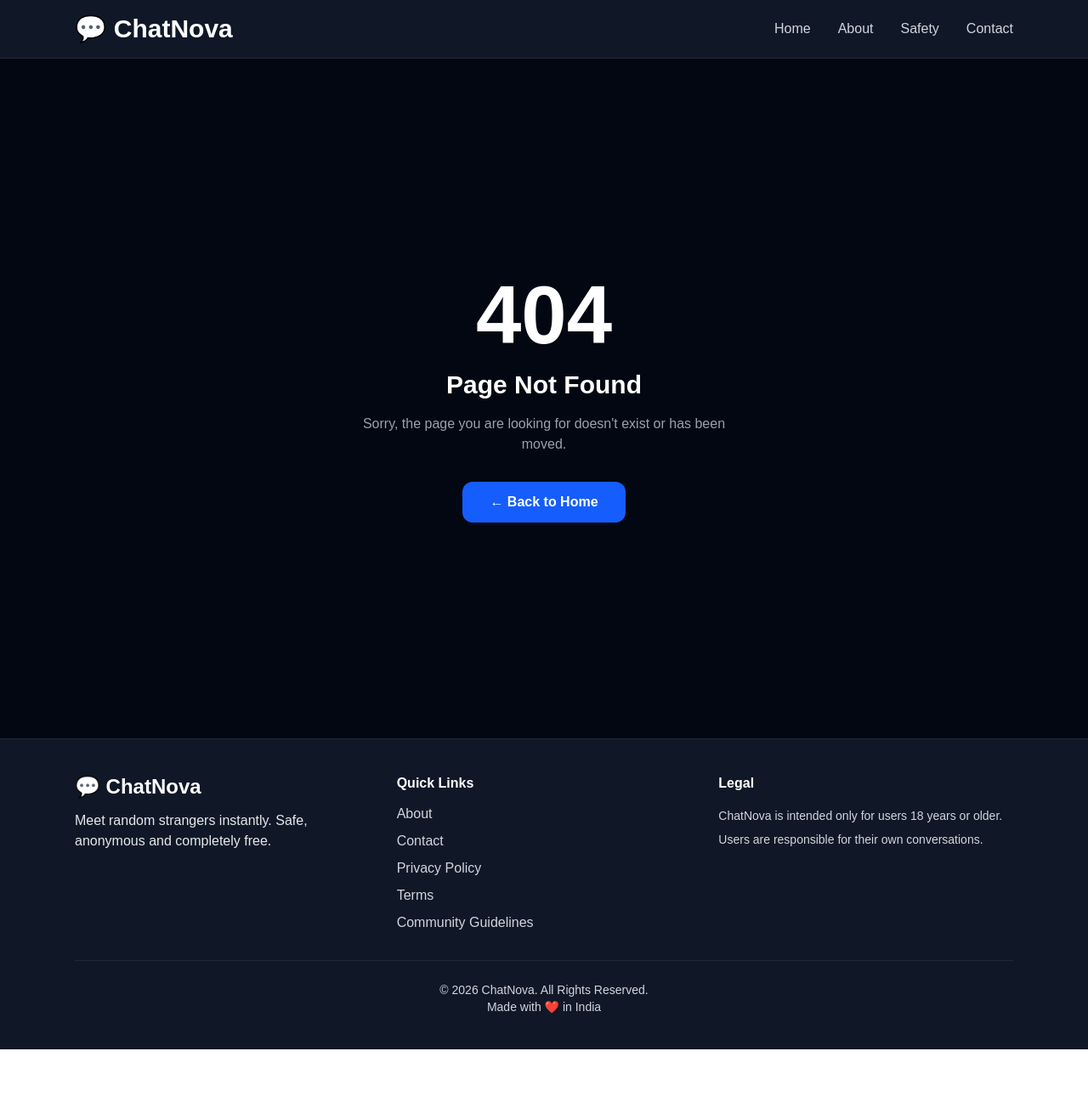
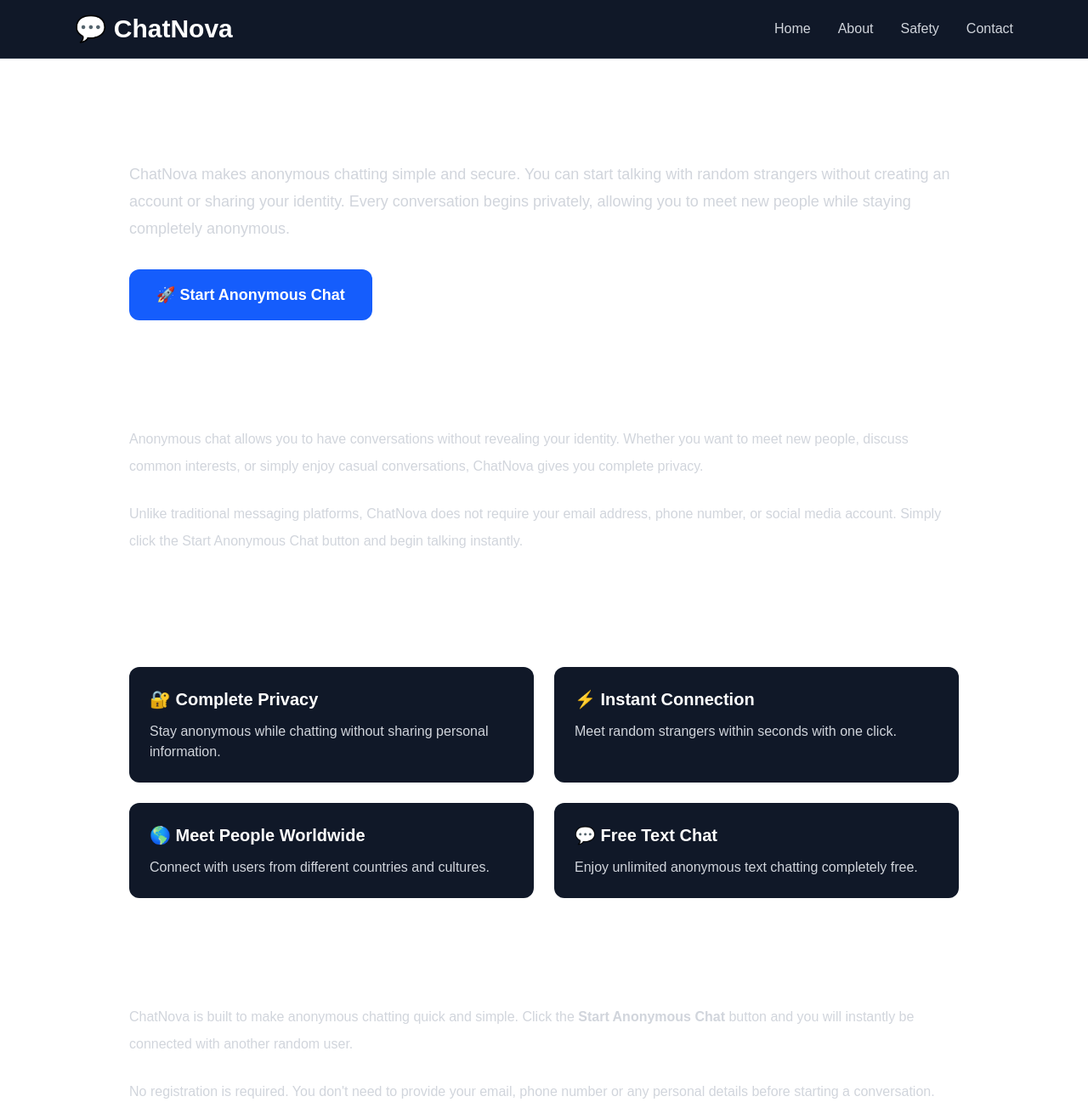
Before and after one commit to Shubhampb4499/random-chat, a Next.js app: page /anonymous-chat in a window 1280 px wide. Before the commit this address had no page. Shown: the top 1297 px of the page at 85% size. Before the commit the page ends 1235 px from the top, so only its background shows below. Built offline with nearby package versions, Linux system fonts and the light colour scheme.

Commit message:
Completed Anonymous Chat landing page V1

```diff
--- /dev/null
+++ b/app/anonymous-chat/page.tsx
@@ -0,0 +1,243 @@
+import type { Metadata } from "next";
+import Link from "next/link";
+
+export const metadata: Metadata = {
+  title: "Anonymous Chat - Talk to Strangers Without Signup | ChatNova",
+  description:
+    "Start anonymous chat with strangers instantly. No signup, no login and completely private. Meet new people safely on ChatNova.",
+  keywords: [
+    "Anonymous Chat",
+    "Anonymous Text Chat",
+    "Private Chat",
+    "Chat Without Signup",
+    "Anonymous Stranger Chat",
+    "ChatNova",
+  ],
+  alternates: {
+    canonical: "https://chatnova.in/anonymous-chat",
+  },
+};
+
+export default function AnonymousChatPage() {
+  return (
+    <main className="max-w-5xl mx-auto px-6 py-12 text-white">
+
+      <h1 className="text-5xl font-bold mb-6">
+        Anonymous Chat
+      </h1>
+
+      <p className="text-gray-300 text-lg leading-8 mb-8">
+        ChatNova makes anonymous chatting simple and secure. You can start
+        talking with random strangers without creating an account or sharing
+        your identity. Every conversation begins privately, allowing you to
+        meet new people while staying completely anonymous.
+      </p>
+
+      <Link
+        href="/chat"
+        className="inline-block bg-blue-600 hover:bg-blue-700 px-8 py-4 rounded-xl font-semibold text-lg"
+      >
+        🚀 Start Anonymous Chat
+      </Link>
+      <section className="mt-16">
+
+  <h2 className="text-3xl font-bold mb-6">
+    Why Choose Anonymous Chat?
+  </h2>
+
+  <p className="text-gray-300 leading-8 mb-6">
+    Anonymous chat allows you to have conversations without revealing your
+    identity. Whether you want to meet new people, discuss common interests,
+    or simply enjoy casual conversations, ChatNova gives you complete privacy.
+  </p>
+
+  <p className="text-gray-300 leading-8 mb-6">
+    Unlike traditional messaging platforms, ChatNova does not require your
+    email address, phone number, or social media account. Simply click the
+Start Anonymous Chat button and begin talking instantly.
+  </p>
+
+</section>
+
+<section className="mt-16">
+
+  <h2 className="text-3xl font-bold mb-8">
+    Benefits of Anonymous Chat
+  </h2>
+
+  <div className="grid md:grid-cols-2 gap-6">
+
+    <div className="bg-gray-900 p-6 rounded-xl">
+      <h3 className="text-xl font-semibold mb-3">
+        🔐 Complete Privacy
+      </h3>
+
+      <p className="text-gray-300">
+        Stay anonymous while chatting without sharing personal information.
+      </p>
+    </div>
+
+    <div className="bg-gray-900 p-6 rounded-xl">
+      <h3 className="text-xl font-semibold mb-3">
+        ⚡ Instant Connection
+      </h3>
+
+      <p className="text-gray-300">
+        Meet random strangers within seconds with one click.
+      </p>
+    </div>
+
+    <div className="bg-gray-900 p-6 rounded-xl">
+      <h3 className="text-xl font-semibold mb-3">
+        🌎 Meet People Worldwide
+      </h3>
+
+      <p className="text-gray-300">
+        Connect with users from different countries and cultures.
+      </p>
+    </div>
+
+    <div className="bg-gray-900 p-6 rounded-xl">
+      <h3 className="text-xl font-semibold mb-3">
+        💬 Free Text Chat
+      </h3>
+
+      <p className="text-gray-300">
+        Enjoy unlimited anonymous text chatting completely free.
+      </p>
+    </div>
+
+  </div>
+
+</section>
+<section className="mt-16">
+
+  <h2 className="text-3xl font-bold mb-6">
+    How Anonymous Chat Works
+  </h2>
+
+  <div className="space-y-6 text-gray-300 leading-8">
+
+    <p>
+      ChatNova is built to make anonymous chatting quick and simple. Click the
+      <strong> Start Anonymous Chat </strong> button and you will instantly be
+      connected with another random user.
+    </p>
+
+    <p>
+      No registration is required. You don't need to provide your email,
+      phone number or any personal details before starting a conversation.
+    </p>
+
+    <p>
+      Whenever you want, you can leave the conversation and instantly connect
+      with another stranger using the <strong>Next Stranger</strong> option.
+    </p>
+
+  </div>
+
+</section>
+
+<section className="mt-16">
+
+  <h2 className="text-3xl font-bold mb-6">
+    Is Anonymous Chat Safe?
+  </h2>
+
+  <p className="text-gray-300 leading-8 mb-6">
+    Anonymous chat can be enjoyable when used responsibly. Never share your
+    personal information such as your phone number, home address, passwords,
+    banking details or social media accounts with strangers.
+  </p>
+
+  <p className="text-gray-300 leading-8 mb-6">
+    If another user behaves inappropriately, simply disconnect from the chat
+    and report the conversation. ChatNova encourages respectful and friendly
+    communication.
+  </p>
+
+  <p className="text-gray-300 leading-8">
+    Our goal is to provide a private, secure and enjoyable anonymous text chat
+    experience for everyone.
+  </p>
+
+</section>
+<section className="mt-16">
+
+  <h2 className="text-3xl font-bold mb-8">
+    Frequently Asked Questions
+  </h2>
+
+  <div className="space-y-8">
+
+    <div>
+      <h3 className="text-xl font-semibold mb-2">
+        Is anonymous chat really anonymous?
+      </h3>
+
+      <p className="text-gray-300 leading-8">
+        Yes. ChatNova does not ask for your name, email address or phone number
+        before you start chatting.
+      </p>
+    </div>
+
+    <div>
+      <h3 className="text-xl font-semibold mb-2">
+        Is ChatNova free?
+      </h3>
+
+      <p className="text-gray-300 leading-8">
+        Yes. ChatNova is completely free to use. There are no signup fees or
+        hidden charges.
+      </p>
+    </div>
+
+    <div>
+      <h3 className="text-xl font-semibold mb-2">
+        Can I leave the conversation anytime?
+      </h3>
+
+      <p className="text-gray-300 leading-8">
+        Absolutely. You can disconnect instantly and start chatting with another
+        random stranger whenever you want.
+      </p>
+    </div>
+
+    <div>
+      <h3 className="text-xl font-semibold mb-2">
+        Is anonymous chat safe?
+      </h3>
+
+      <p className="text-gray-300 leading-8">
+        Anonymous chat is safe when you avoid sharing personal information and
+        immediately report inappropriate users.
+      </p>
+    </div>
+
+  </div>
+
+</section>
+
+<section className="mt-20 bg-gray-900 rounded-2xl p-10 text-center">
+
+  <h2 className="text-4xl font-bold mb-4">
+    Start Anonymous Chat Today
+  </h2>
+
+  <p className="text-gray-300 text-lg mb-8">
+    Meet new people, enjoy private conversations and experience free anonymous
+    text chat with strangers on ChatNova.
+  </p>
+
+  <Link
+    href="/chat"
+    className="inline-block bg-blue-600 hover:bg-blue-700 px-8 py-4 rounded-xl text-lg font-semibold"
+  >
+    🚀 Start Anonymous Chat
+  </Link>
+
+</section>
+
+    </main>
+  );
+}
--- a/app/random-chat/page.tsx
+++ b/app/random-chat/page.tsx
@@ -17,10 +17,53 @@ export const metadata: Metadata = {
     canonical: "https://chatnova.in/random-chat",
   },
 };
-
+const faqSchema = {
+  "@context": "https://schema.org",
+  "@type": "FAQPage",
+  "mainEntity": [
+    {
+      "@type": "Question",
+      "name": "Is ChatNova completely free?",
+      "acceptedAnswer": {
+        "@type": "Answer",
+        "text": "Yes. ChatNova is completely free to use."
+      }
+    },
+    {
+      "@type": "Question",
+      "name": "Do I need to create an account?",
+      "acceptedAnswer": {
+        "@type": "Answer",
+        "text": "No. ChatNova does not require registration or login."
+      }
+    },
+    {
+      "@type": "Question",
+      "name": "Is my identity anonymous?",
+      "acceptedAnswer": {
+        "@type": "Answer",
+        "text": "Yes. ChatNova allows anonymous text chat without sharing personal information."
+      }
+    },
+    {
+      "@type": "Question",
+      "name": "Can I leave a chat anytime?",
+      "acceptedAnswer": {
+        "@type": "Answer",
+        "text": "Yes. You can disconnect anytime and instantly connect with another stranger."
+      }
+    }
+  ]
+};
 export default function RandomChatPage() {
   return (
     <main className="max-w-5xl mx-auto px-6 py-12 text-white">
+      <script
+  type="application/ld+json"
+  dangerouslySetInnerHTML={{
+    __html: JSON.stringify(faqSchema),
+  }}
+/>
 
       <h1 className="text-5xl font-bold mb-6">
         Random Chat with Strangers
```
